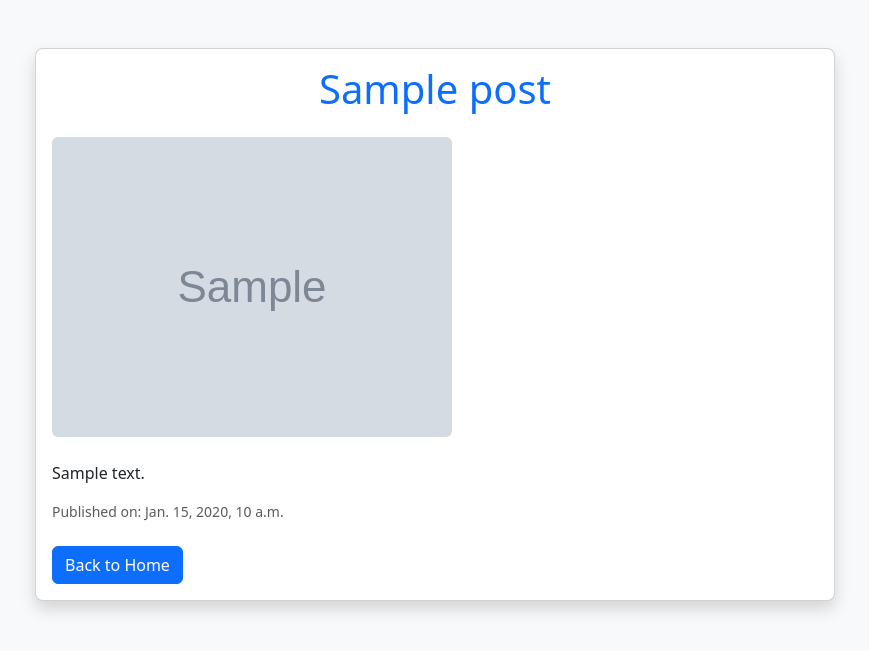
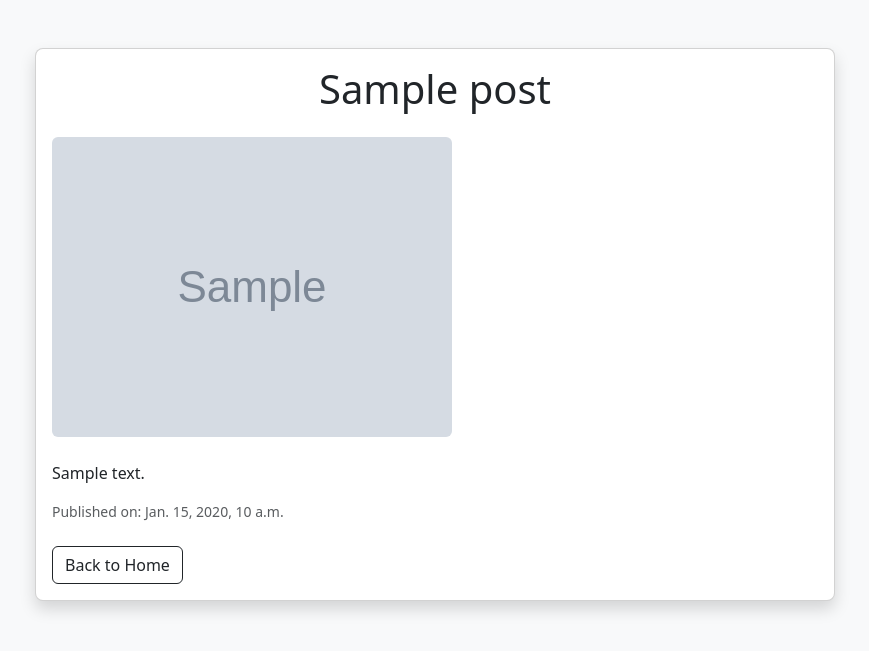
Before and after one commit to beyzagurdogan/blog, a Django app: template blog/templates/blog/detail.html in a window 1280 px wide. Shown: the top 651 px of the page, without its empty margins (205-1074 px from the left). Run offline with Django 5.2, Linux system fonts and the light colour scheme; the template is opened without the code that fills it: most values are stand-ins (such as "Sample title", 1, 10 or a date in 2020); grey boxes marked "Sample" are stand-in pictures; data that the repository does not hold is empty.

Commit message:
Add some styling to home.html and detail.html

```diff
--- a/blog/templates/blog/detail.html
+++ b/blog/templates/blog/detail.html
@@ -11,13 +11,13 @@
     <div class="container my-5">
         <div class="card mx-auto shadow" style="max-width: 800px; border-radius: 8px;">
             <div class="card-body">
-                <h1 class="card-title text-center text-primary mb-4">{{ post.title }}</h1>
+                <h1 class="card-title text-center text-dark mb-4">{{ post.title }}</h1>
                 {% if post.image %}
                     <img src="{{ post.image.url }}" alt="{{ post.title }}" class="img-fluid rounded mb-4">
                 {% endif %}
-                <p class="card-text">{{ post.content }}</p>
+                <p class="card-text">{{ post.content|safe }}</p>
                 <small class="text-muted d-block mt-3">Published on: {{ post.created_at }}</small>
-                <a href="/" class="btn btn-primary mt-4">Back to Home</a>
+                <a href="/" class="btn btn-outline-dark mt-4">Back to Home</a>
             </div>
         </div>
     </div>
--- a/blog/templates/blog/home.html
+++ b/blog/templates/blog/home.html
@@ -12,7 +12,7 @@
 </head>
 <body>
     <!-- Banner Section -->
-    <div class="banner text-center p-5 bg-primary text-white">
+    <div class="text-center p-5 bg-dark text-white">
         <h2>Every Day!</h2>
         <p>Sharing thoughts, ideas, and experiences.</p>
     </div>
@@ -28,9 +28,9 @@
                     {% endif %}
                     <div class="card-body">
                         <h5 class="card-title">{{ post.title }}</h5>
-                        <p class="card-text">{{ post.content|truncatewords:30 }}</p>
+                        <p class="card-text">{{  post.content|safe|truncatewords:30 }}</p>
                         <small class="text-muted d-block mb-3">Published on: {{ post.created_at }}</small>
-                        <a href="{% url 'blog_detail' blog_id=post.id %}" class="btn btn-primary">Read More</a>
+                        <a href="{% url 'blog_detail' blog_id=post.id %}" class="btn btn-outline-dark">Read More</a>
                     </div>
                 </div>
             </div>
```
